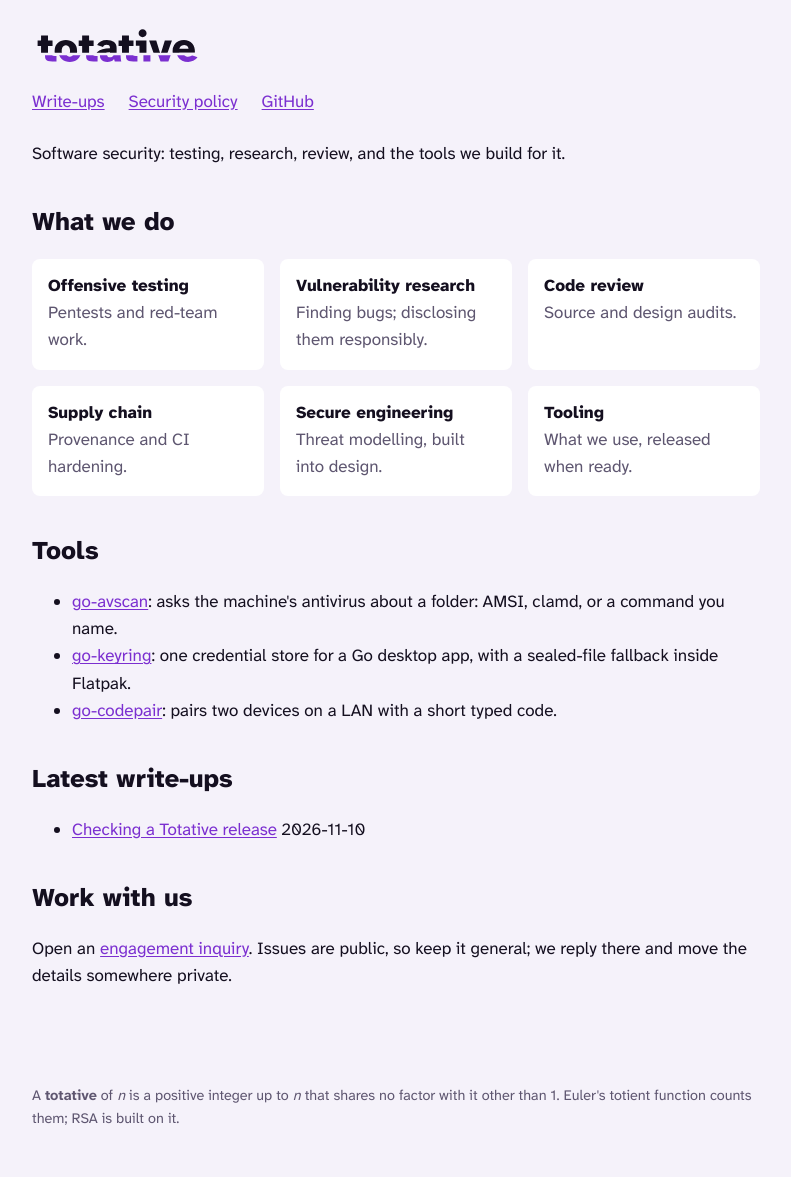
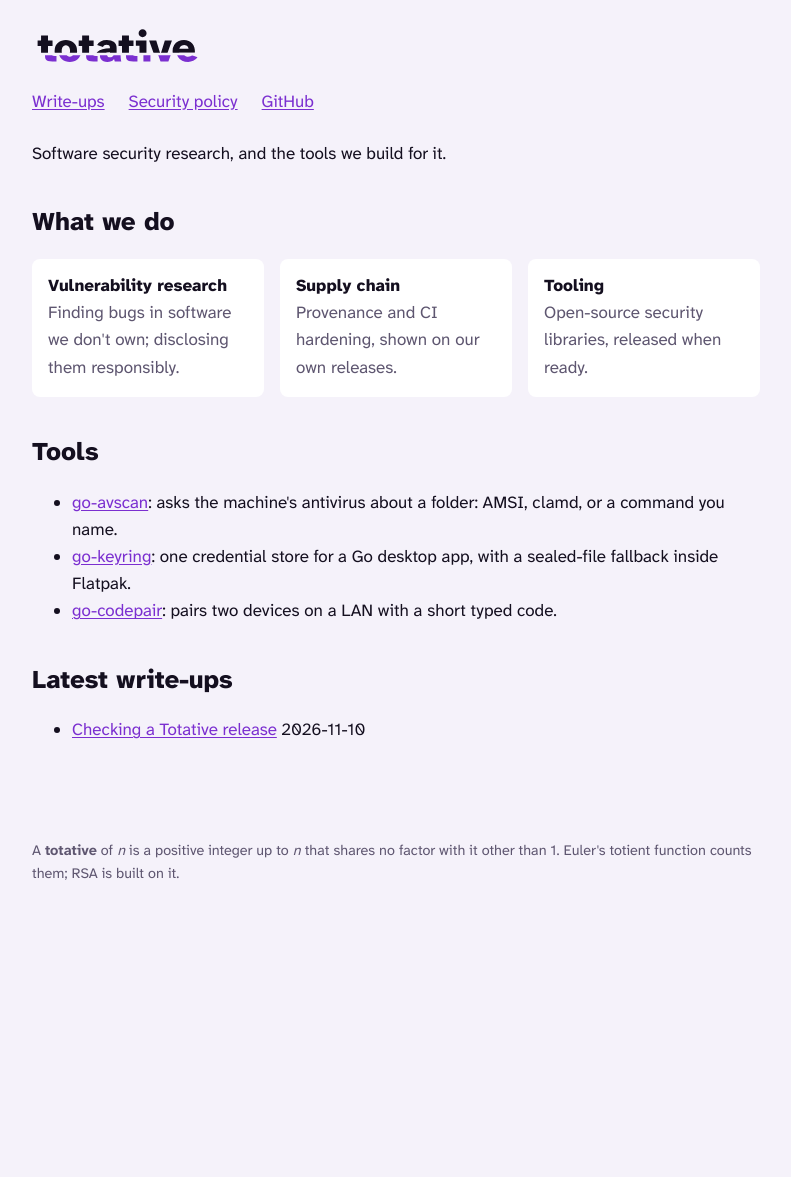
Before and after one commit to Totative/totative.github.io, a Jekyll site: the page built from index.html, in a window 1280 px wide. Shown: the whole page, without its empty margins (244-1035 px from the left). Built offline with Jekyll 4.4.1, drawn with Linux system fonts in a browser that asks for light colours; after the commit the page ends 931 px from its top, so only the background shows below that.

Commit message:
docs(site): research and tools only, no engagement inquiries (#8)

```diff
--- a/index.html
+++ b/index.html
@@ -1,16 +1,13 @@
 ---
 layout: default
 ---
-<p>Software security: testing, research, review, and the tools we build for it.</p>
+<p>Software security research, and the tools we build for it.</p>
 
 <h2>What we do</h2>
 <div class="grid">
-<div><h3>Offensive testing</h3><p>Pentests and red-team work.</p></div>
-<div><h3>Vulnerability research</h3><p>Finding bugs; disclosing them responsibly.</p></div>
-<div><h3>Code review</h3><p>Source and design audits.</p></div>
-<div><h3>Supply chain</h3><p>Provenance and CI hardening.</p></div>
-<div><h3>Secure engineering</h3><p>Threat modelling, built into design.</p></div>
-<div><h3>Tooling</h3><p>What we use, released when ready.</p></div>
+<div><h3>Vulnerability research</h3><p>Finding bugs in software we don't own; disclosing them responsibly.</p></div>
+<div><h3>Supply chain</h3><p>Provenance and CI hardening, shown on our own releases.</p></div>
+<div><h3>Tooling</h3><p>Open-source security libraries, released when ready.</p></div>
 </div>
 
 <h2>Tools</h2>
@@ -30,6 +27,3 @@ layout: default
 {% else %}
 <p>No write-ups published yet. Advisories appear on GitHub first: <a href="https://github.com/advisories?query=Totative">GitHub advisories</a></p>
 {% endif %}
-
-<h2>Work with us</h2>
-<p>Open an <a href="https://github.com/Totative/.github/issues/new?template=engagement.yml">engagement inquiry</a>. Issues are public, so keep it general; we reply there and move the details somewhere private.</p>
```
Also changed, not shown: _posts/2026-11-10-checking-a-totative-release.md (+1 -1 lines).
